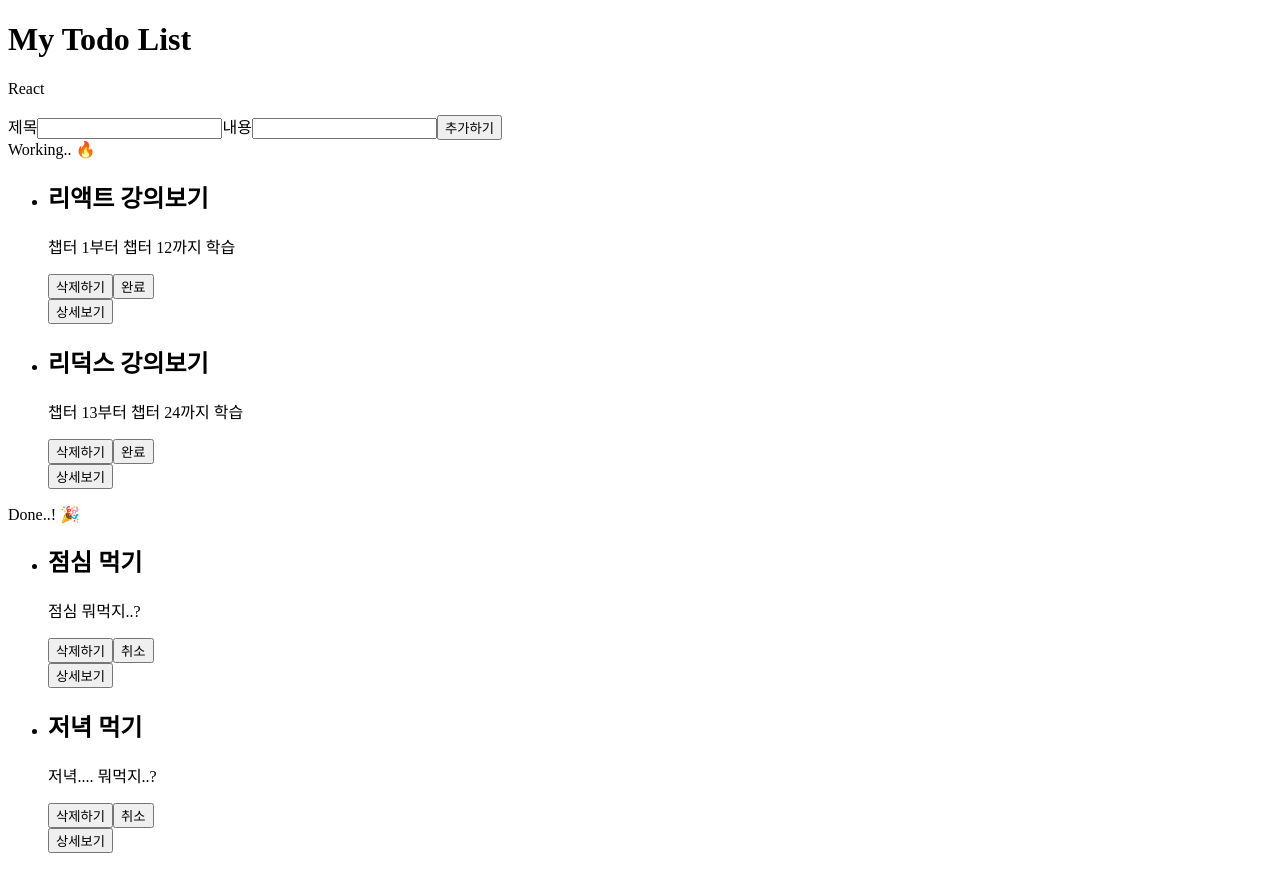
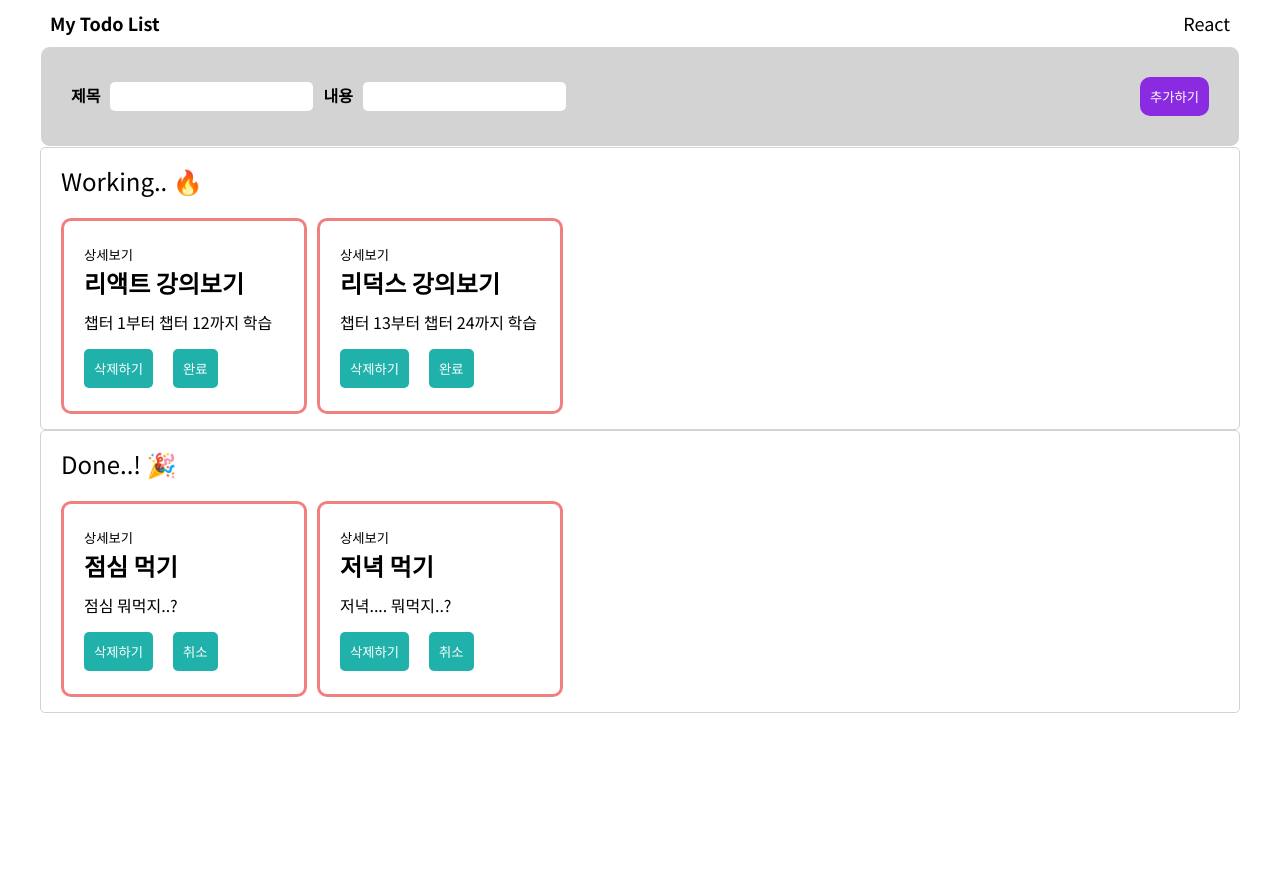
Before and after one commit to MyungAe/hanghae99-todolist-service, a React (Create React App) app: page / in a window 1280 px wide. After the commit the page ends 800 px from the top, so only its background shows below. Built offline with nearby package versions, Linux system fonts and the light colour scheme.

Commit message:
feat(components, styles): styled-component를 이용해 style를 구현

```diff
--- a/public/index.html
+++ b/public/index.html
@@ -2,6 +2,19 @@
 <html lang="en">
   <head>
     <meta charset="utf-8" />
+    <link
+      rel="preconnect"
+      href="https://fonts.googleapis.com"
+    />
+    <link
+      rel="preconnect"
+      href="https://fonts.gstatic.com"
+      crossorigin
+    />
+    <link
+      href="https://fonts.googleapis.com/css2?family=Noto+Sans+KR:wght@400;700&display=swap"
+      rel="stylesheet"
+    />
     <title>Todo List</title>
   </head>
   <body>
--- a/src/App.jsx
+++ b/src/App.jsx
@@ -1,13 +1,28 @@
 import Header from 'components/Header';
 import Form from 'components/Form';
 import TodoList from 'components/TodoList';
+import styled, { ThemeProvider } from 'styled-components';
+import GlobalStyle from 'styles/GlobalStyle';
+
+const theme = { colorPalette: {} };
+
+const AppComponent = styled.main`
+  max-width: 1200px;
+  min-width: 800px;
+  margin: 0 auto;
+`;
 
 function App() {
   return (
     <>
-      <Header />
-      <Form />
-      <TodoList />
+      <ThemeProvider theme={theme}>
+        <GlobalStyle />
+        <AppComponent>
+          <Header />
+          <Form />
+          <TodoList />
+        </AppComponent>
+      </ThemeProvider>
     </>
   );
 }
--- a/src/components/Card.jsx
+++ b/src/components/Card.jsx
@@ -4,14 +4,24 @@ import {
   toggle_todo,
   set_current_todo,
 } from 'redux/modules/todoList';
+import { CardComponent } from 'styles/Card.styled';
 
 function Card({ children }) {
   const dispatch = useDispatch();
   return (
     <>
-      <article>
+      <CardComponent>
+        <button
+          onClick={() => {
+            console.log('detail button clicked');
+            return dispatch(set_current_todo(children.id - 1));
+          }}
+        >
+          상세보기
+        </button>
         <h2>{children.title}</h2>
         <p>{children.body}</p>
+        <div>
           <button
             onClick={() => {
               dispatch(delete_todo(children.id));
@@ -26,14 +36,8 @@ function Card({ children }) {
           >
             {children.isDone ? '취소' : '완료'}
           </button>
-      </article>
-      <button
-        onClick={() => {
-          dispatch(set_current_todo(children.id - 1));
-        }}
-      >
-        상세보기
-      </button>
+        </div>
+      </CardComponent>
     </>
   );
 }
--- a/src/components/Form.jsx
+++ b/src/components/Form.jsx
@@ -1,6 +1,7 @@
 import { useState } from 'react';
 import { useDispatch } from 'react-redux';
 import { add_todo } from 'redux/modules/todoList';
+import { FormComponent } from 'styles/Form.styled';
 
 function Form() {
   const [title, setTitle] = useState('');
@@ -9,7 +10,8 @@ function Form() {
   const dispatch = useDispatch();
 
   return (
-    <form>
+    <FormComponent>
+      <div>
         <label htmlFor="title">제목</label>
         <input
           type="text"
@@ -26,6 +28,7 @@ function Form() {
           onChange={event => setContent(event.target.value)}
           required
         />
+      </div>
       <input
         type="submit"
         value="추가하기"
@@ -36,7 +39,7 @@ function Form() {
           setContent('');
         }}
       />
-    </form>
+    </FormComponent>
   );
 }
 export default Form;
--- a/src/components/Header.jsx
+++ b/src/components/Header.jsx
@@ -1,9 +1,11 @@
+import { HeaderComponent } from 'styles/Header.styled';
+
 function Header() {
   return (
-    <header>
+    <HeaderComponent>
       <h1>My Todo List</h1>
       <p>React</p>
-    </header>
+    </HeaderComponent>
   );
 }
 
--- a/src/components/TodoList.jsx
+++ b/src/components/TodoList.jsx
@@ -1,6 +1,7 @@
 import Card from './Card';
 import { useSelector } from 'react-redux';
 import filterTodoList from 'utils/filterTodoList';
+import { TodoListComponent, TodoListUl } from 'styles/TodoList.styled';
 
 function TodoList() {
   const todoList = useSelector(state => state.todoList);
@@ -22,9 +23,9 @@ function TodoList() {
     <>
       {renderTarget.map(({ title, todo }) => {
         return (
-          <section key={title}>
-            {title}
-            <ul>
+          <TodoListComponent key={title}>
+            <h2>{title}</h2>
+            <TodoListUl>
               {todo.map(todoObject => {
                 return (
                   <li key={todoObject.id}>
@@ -32,8 +33,8 @@ function TodoList() {
                   </li>
                 );
               })}
-            </ul>
-          </section>
+            </TodoListUl>
+          </TodoListComponent>
         );
       })}
     </>
--- /dev/null
+++ b/src/styles/Card.styled.jsx
@@ -0,0 +1,33 @@
+import styled from 'styled-components';
+
+const CardComponent = styled.article`
+  border: 3px solid lightcoral;
+  border-radius: 10px;
+  padding: 20px;
+  margin-right: 10px;
+  min-width: 200px;
+  min-height: 150px;
+
+  & > h2 {
+    font-weight: bold;
+    margin-bottom: 10px;
+  }
+
+  & > p {
+    margin-bottom: 15px;
+  }
+
+  & > div button {
+    margin-right: 20px;
+    background-color: lightseagreen;
+    color: white;
+    padding: 10px;
+    border-radius: 5px;
+  }
+
+  & > div button:hover {
+    cursor: pointer;
+  }
+`;
+
+export { CardComponent };
--- /dev/null
+++ b/src/styles/Form.styled.jsx
@@ -0,0 +1,36 @@
+import styled from 'styled-components';
+
+const FormComponent = styled.form`
+  display: flex;
+  justify-content: space-between;
+  align-items: center;
+  border: 1px solid white;
+  border-radius: 10px;
+  background-color: lightgrey;
+  padding: 30px;
+
+  div label,
+  div input {
+    margin-right: 10px;
+  }
+
+  div > label {
+    font-weight: bold;
+  }
+
+  div input {
+    border: 0;
+    border-radius: 5px;
+    padding: 5px;
+  }
+
+  & > input {
+    border: 0px;
+    padding: 10px;
+    border-radius: 10px;
+    color: white;
+    background-color: blueviolet;
+  }
+`;
+
+export { FormComponent };
--- /dev/null
+++ b/src/styles/GlobalStyle.jsx
@@ -0,0 +1,28 @@
+import { createGlobalStyle } from 'styled-components';
+
+const GlobalStyle = createGlobalStyle`
+
+    * {
+        font-family: 'Noto Sans KR', sans-serif;
+    }
+
+    body, h1, h2, p, button, ul, li {
+        margin: 0px;
+        padding: 0px;
+        border: 0;
+    }
+
+    h1, h2 {
+        font-weight: normal
+    }
+
+    ul {
+        list-style-type: none
+    }
+
+    button {
+        background-color: white;
+    }
+`;
+
+export default GlobalStyle;
--- /dev/null
+++ b/src/styles/Header.styled.jsx
@@ -0,0 +1,20 @@
+import styled from 'styled-components';
+
+const HeaderComponent = styled.header`
+  display: flex;
+  justify-content: space-between;
+  align-items: center;
+  border-radius: 5px;
+  padding: 10px;
+
+  h1,
+  p {
+    font-size: 18px;
+  }
+
+  h1 {
+    font-weight: bold;
+  }
+`;
+
+export { HeaderComponent };
--- /dev/null
+++ b/src/styles/TodoList.styled.jsx
@@ -0,0 +1,18 @@
+import styled from 'styled-components';
+
+const TodoListComponent = styled.section`
+  border: 1px solid lightgray;
+  border-radius: 5px;
+  padding: 15px 20px;
+
+  & > h2 {
+    margin-bottom: 20px;
+  }
+`;
+
+const TodoListUl = styled.ul`
+  display: flex;
+  flex-wrap: wrap;
+`;
+
+export { TodoListComponent, TodoListUl };
```
Also changed, not shown: src/components/Detail.jsx (+6 -3 lines). Lines whose indentation alone changed are shown as unchanged.
